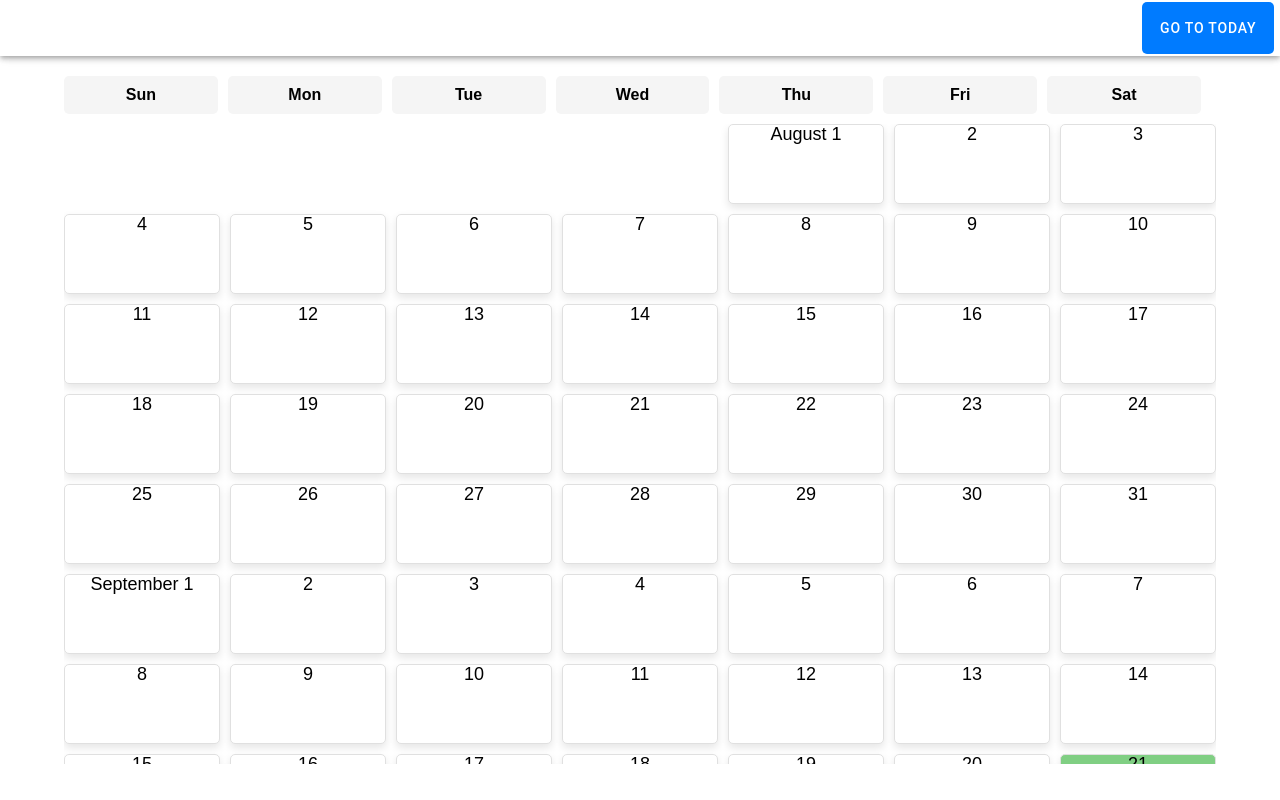
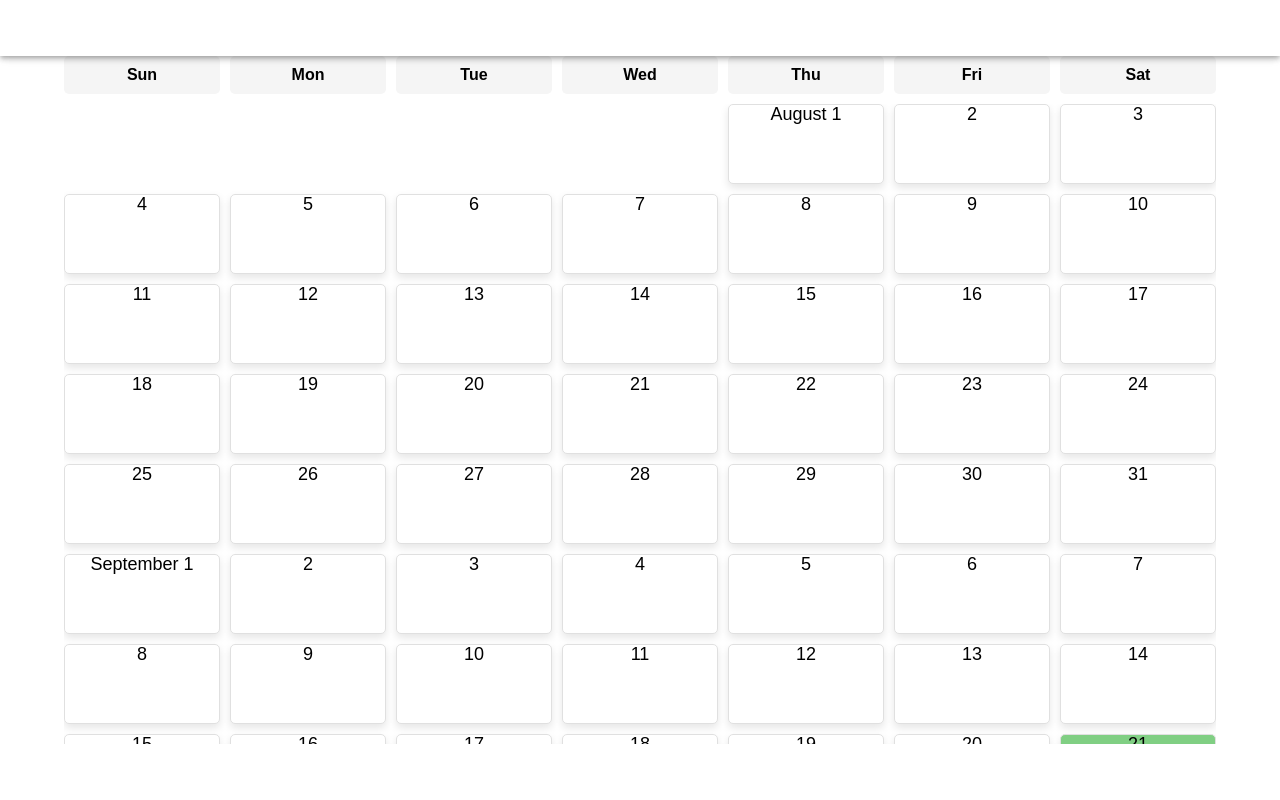
Before and after one commit to Irishwolf13/calApp2, a React (Vite) app: page /cal in a window 1280 px wide. Built offline with nearby package versions, Linux system fonts and the light colour scheme.

Commit message:
refactored cal component

```diff
--- /dev/null
+++ b/src/components/CalendarCell/CalendarCell.css
@@ -0,0 +1,53 @@
+.calendar-cell {
+  display: flex;
+  justify-content: center;
+  align-items: top;
+  background-color: white;
+  border: 1px solid #e0e0e0;
+  border-radius: 5px;
+  font-size: 18px;
+  box-shadow: 0 4px 8px rgba(0, 0, 0, 0.1);
+  height: 10vh;
+  text-align: center;
+  color: black;
+  transition: background-color 0.3s;
+  cursor: pointer;
+}
+
+.current-day {
+  background-color: #80cf83 !important;
+  color: rgb(0, 0, 0) !important;
+}
+/* When current day is the first selected day */
+.current-day.first-selected {
+  background-color: #76a0c7 !important;
+  color: white !important;
+}
+
+/* When current day is the second selected day */
+.current-day.second-selected {
+  background-color: #96b8d8 !important;
+  color: white !important;
+}
+.current-day-between {
+  background-color:  #7eebe5 !important;
+  color: red;
+}
+
+.first-selected {
+  background-color: #4d8bc5;
+  color: white;
+}
+
+.second-selected {
+  background-color: #4d8bc5;
+  color: white;
+}
+
+.between-selected {
+  background-color: #b4d0eb;
+}
+
+.cellDateLocation {
+  display: inline-block;
+}
--- a/src/pages/CalendarCell.tsx
+++ b/src/components/CalendarCell/CalendarCell.tsx
@@ -1,4 +1,5 @@
 import React from 'react';
+import './CalendarCell.css';
 
 interface CalendarCellProps {
   date: Date;
--- a/src/pages/InfiniteScrollCalendar.css
+++ b/src/pages/InfiniteScrollCalendar.css
@@ -63,7 +63,6 @@
   font-weight: bold;
   color: black;
   margin-bottom: 10px;
-  padding-right: var(--simulated-scrollbar-width); /* Add padding to simulate scrollbar space */
   box-sizing: border-box; /* Ensure padding does not alter overall width */
 }
 
@@ -79,64 +78,25 @@
   gap: 10px;
   width: 90%;
   height: 80vh;
-  overflow-y: auto;
+  overflow-y: scroll;
 }
 
-.calendar-cell {
-  display: flex;
-  justify-content: center;
-  align-items: top;
-  background-color: white;
-  border: 1px solid #e0e0e0;
-  border-radius: 5px;
-  font-size: 18px;
-  box-shadow: 0 4px 8px rgba(0, 0, 0, 0.1);
-  height: 10vh;
-  text-align: center;
-  color: black;
-  transition: background-color 0.3s;
-  cursor: pointer;
+/* Hide scrollbar for Chrome, Safari and Opera */
+.calendar-grid::-webkit-scrollbar {
+  width: 0;
+  height: 0;
 }
 
-.current-day {
-  background-color: #80cf83 !important;
-  color: rgb(0, 0, 0) !important;
-}
-/* When current day is the first selected day */
-.current-day.first-selected {
-  background-color: #76a0c7 !important;
-  color: white !important;
+/* Hide scrollbar for IE, Edge */
+.calendar-grid {
+  -ms-overflow-style: none;  /* IE and Edge */
 }
 
-/* When current day is the second selected day */
-.current-day.second-selected {
-  background-color: #96b8d8 !important;
-  color: white !important;
+/* Hide scrollbar for Firefox */
+.calendar-grid {
+  scrollbar-width: none;  /* Firefox */
 }
-.current-day-between {
-  background-color:  #7eebe5 !important; /* Ensure it overrides other styles */
-  color: red; /* Adjust text color if necessary */
-}
-
-.first-selected {
-  background-color: #4d8bc5;
-  color: white;
-}
-
-.second-selected {
-  background-color: #4d8bc5;
-  color: white;
-}
-.between-selected {
-  background-color:  #b4d0eb
-}
-
-.empty-cell {
-  background-color: transparent;
-  border: none;
-  box-shadow: none;
-}
-
+/*
 .scroll-to-today-button {
   margin-bottom: 10px;
   padding: 10px;
@@ -149,4 +109,4 @@
 
 .scroll-to-today-button:hover {
   background-color: #0056b3;
-}
+} */
--- a/src/pages/InfiniteScrollCalendar.tsx
+++ b/src/pages/InfiniteScrollCalendar.tsx
@@ -1,12 +1,12 @@
 import React, { useState, useEffect, useRef, useLayoutEffect } from 'react';
+import { IonBackButton, IonButtons, IonContent, IonHeader, IonPage, IonToolbar } from '@ionic/react';
+import CalendarCell from '../components/CalendarCell/CalendarCell';
 import './InfiniteScrollCalendar.css';
-import CalendarCell from './CalendarCell'; // Ensure correct path
-import { IonBackButton, IonButton, IonButtons, IonContent, IonHeader, IonPage, IonTitle, IonToolbar } from '@ionic/react';
 
 const InfiniteScrollCalendar: React.FC = () => {
   const [dates, setDates] = useState<{ date: Date; key: string }[]>([]);
   const calendarRef = useRef<HTMLDivElement>(null);
-  const [currentMonthYear, setCurrentMonthYear] = useState<string>('');
+  // const [currentMonthYear, setCurrentMonthYear] = useState<string>('');
   const [isLoading, setIsLoading] = useState(true); // Manage loading state
   const [fadeOut, setFadeOut] = useState(false); // Manage fade-out state
   const [firstSelectedDate, setFirstSelectedDate] = useState<Date | null>(null);
@@ -94,47 +94,40 @@ const InfiniteScrollCalendar: React.FC = () => {
       const date = firstVisibleDate.date;
       const month = date.toLocaleString('default', { month: 'long' });
       const year = date.getFullYear();
-      setCurrentMonthYear(`${month} ${year}`);
+      // setCurrentMonthYear(`${month} ${year}`);
     }
+  };
+
+  const pruneOldDates = (newStartDate: Date) => {
+    setDates(prevDates => prevDates.filter(dateObj => dateObj.date >= newStartDate));
+  };
+
+  const pruneFutureDates = (newEndDate: Date) => {
+    setDates(prevDates => prevDates.filter(dateObj => dateObj.date <= newEndDate));
   };
 
   const preloadPreviousDates = () => {
     if (dates.length === 0) return;
+
     const firstDate = dates[0].date;
     const newStartDate = new Date(firstDate.getFullYear(), firstDate.getMonth() - 1, 1);
     const newEndDate = new Date(firstDate.getFullYear(), firstDate.getMonth(), 0);
     const newDates = generateDatesWithinRange(newStartDate, newEndDate);
 
     setDates(prev => [...newDates, ...prev]);
+    pruneFutureDates(new Date(firstDate.getFullYear(), firstDate.getMonth() + 3, 0));
   };
 
   const preloadNextDates = () => {
     if (dates.length === 0) return;
+
     const lastDate = dates[dates.length - 1].date;
     const newStartDate = new Date(lastDate.getFullYear(), lastDate.getMonth() + 1, 1);
     const newEndDate = new Date(lastDate.getFullYear(), lastDate.getMonth() + 2, 0);
     const newDates = generateDatesWithinRange(newStartDate, newEndDate);
 
     setDates(prev => [...prev, ...newDates]);
-  };
-
-  const scrollToToday = () => {
-    if (calendarRef.current) {
-      const todayElement = calendarRef.current.querySelector('.current-day');
-      if (todayElement) {
-        const todayTop = todayElement.getBoundingClientRect().top;
-        const calendarTop = calendarRef.current.getBoundingClientRect().top;
-
-        const offset = todayTop - calendarTop - (calendarRef.current.clientHeight / 2) + (todayElement.clientHeight / 2);
-
-        calendarRef.current.scrollTo({
-          top: calendarRef.current.scrollTop + offset,
-          behavior: 'smooth',
-        });
-      } else {
-        console.log("Today's date element not found");
-      }
-    }
+    pruneOldDates(new Date(lastDate.getFullYear(), lastDate.getMonth() - 2, 1));
   };
 
   const scrollHalfwayDown = () => {
@@ -213,9 +206,6 @@ const InfiniteScrollCalendar: React.FC = () => {
         <IonButtons>
           <IonBackButton></IonBackButton>
         </IonButtons>
-        <IonButtons slot="secondary">
-          <IonButton onClick={scrollToToday} className="scroll-to-today-button">Go to Today</IonButton>
-        </IonButtons>
       </IonToolbar>
     </IonHeader>
     <IonContent fullscreen>
@@ -232,8 +222,6 @@ const InfiniteScrollCalendar: React.FC = () => {
             <div className="loading-spinner"></div>
           </div>
         )}
-
-        <div className="month-year">{currentMonthYear}</div>
         <div className="week-header">
           {daysOfWeek.map((day, index) => (
             <div key={index} className="week-day">
```
